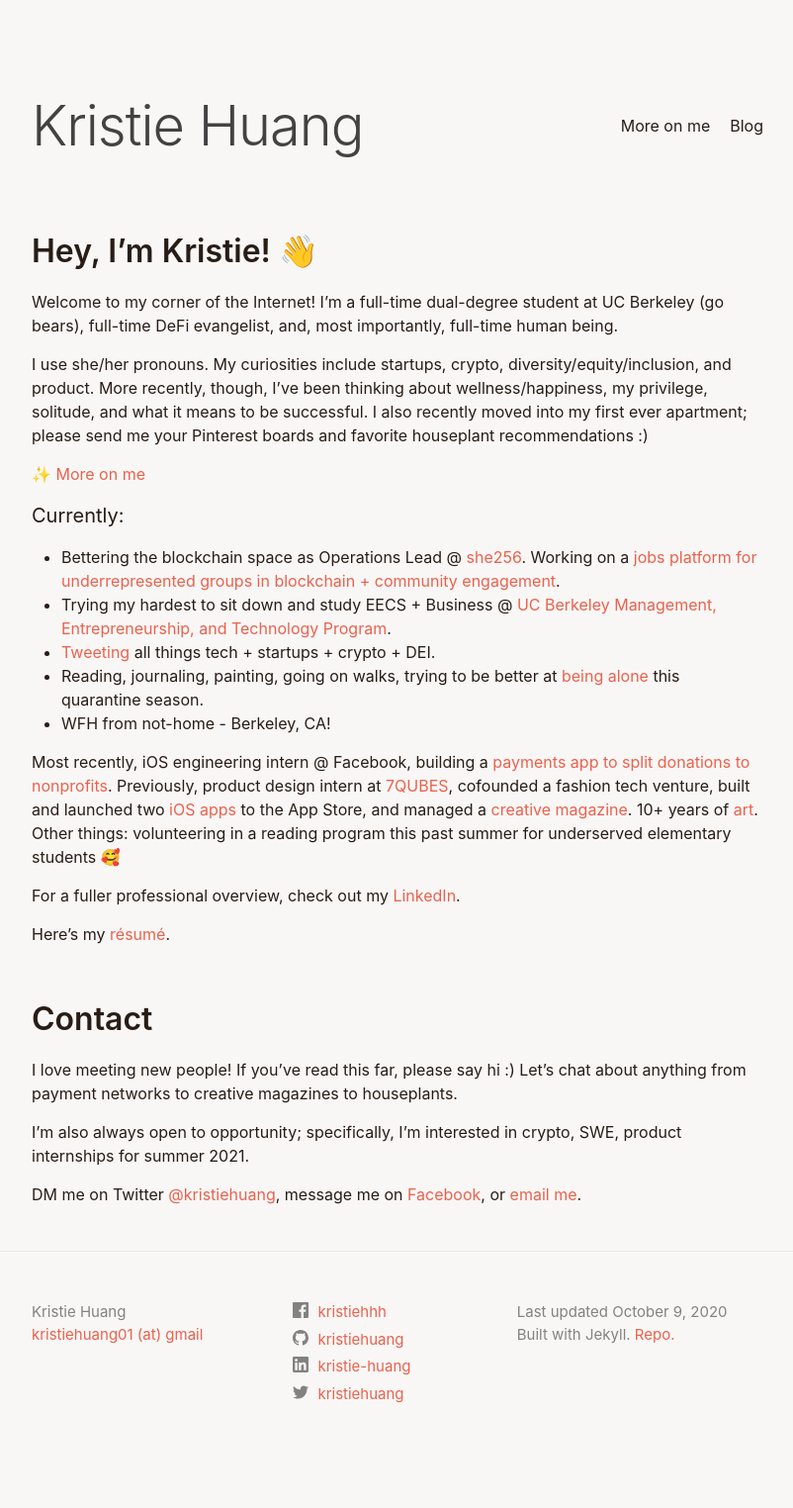
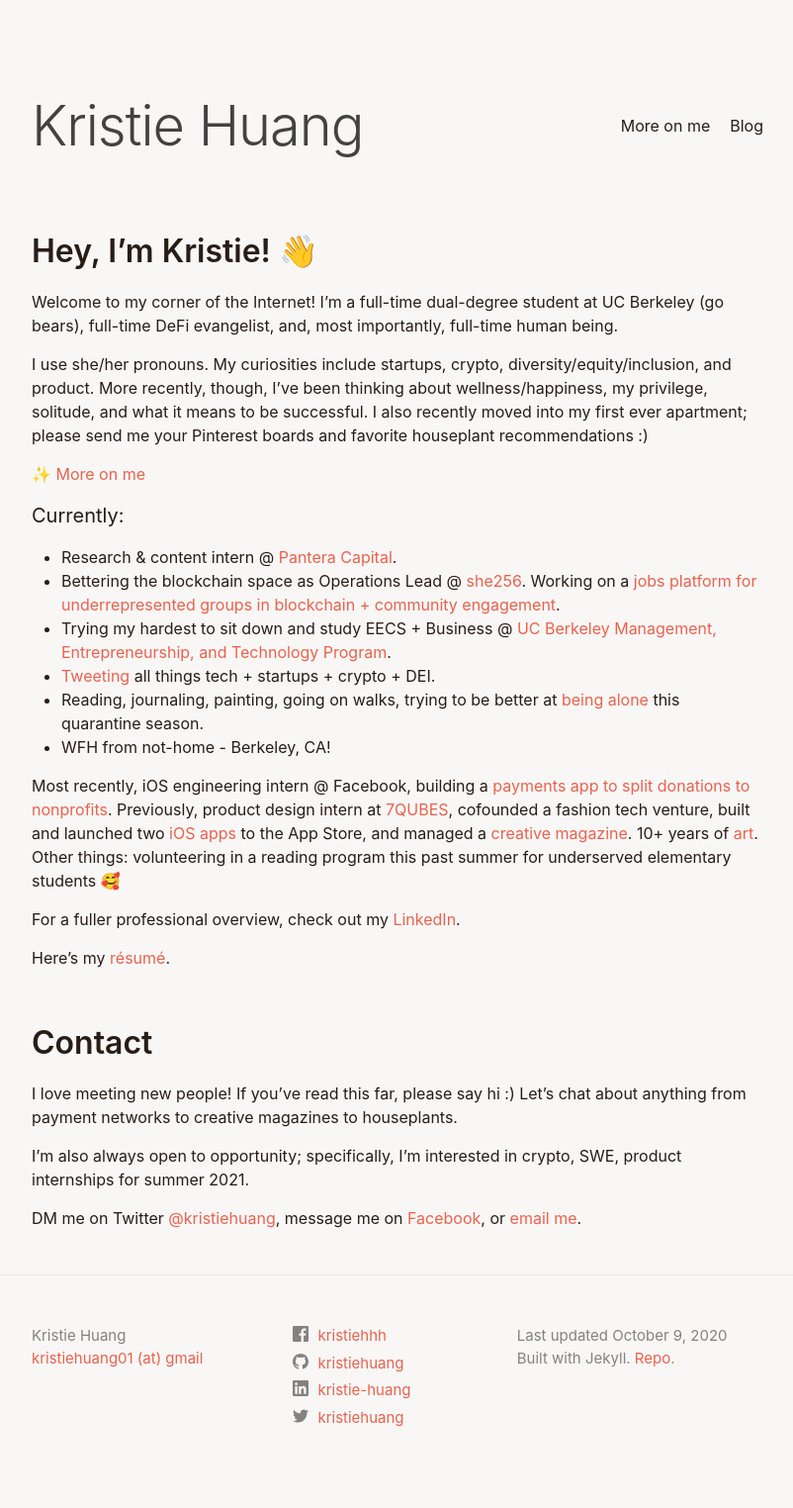
Before and after one commit to kristiehuang/kristiehuang.github.io, a Jekyll site: the page built from index.markdown, in a window 1280 px wide. Shown: the whole page at 99% size, without its empty margins (238-1040 px from the left). Built offline with Jekyll 4.4.1, drawn with Linux system fonts in a browser that asks for light colours; before the commit the page ends 1500 px from its top, so only the background shows below that.

Commit message:
Update Currently with Pantera

```diff
--- a/index.markdown
+++ b/index.markdown
@@ -16,6 +16,7 @@
 ✨ [More on me](/more-on-me)
 
 ### Currently:
+* Research & content intern @ [Pantera Capital](https://www.panteracapital.com/).
 * Bettering the blockchain space as Operations Lead @ [she256][#she256]. Working on a [jobs platform for underrepresented groups in blockchain + community engagement](https://medium.com/she-256/announcing-the-she256-job-board-beta-launch-9709d3c3e107).
 * Trying my hardest to sit down and study EECS + Business @ [UC Berkeley Management, Entrepreneurship, and Technology Program](http://met.berkeley.edu/).
 * [Tweeting](https://twitter.com/kristiehuang) all things tech + startups + crypto + DEI.
```
